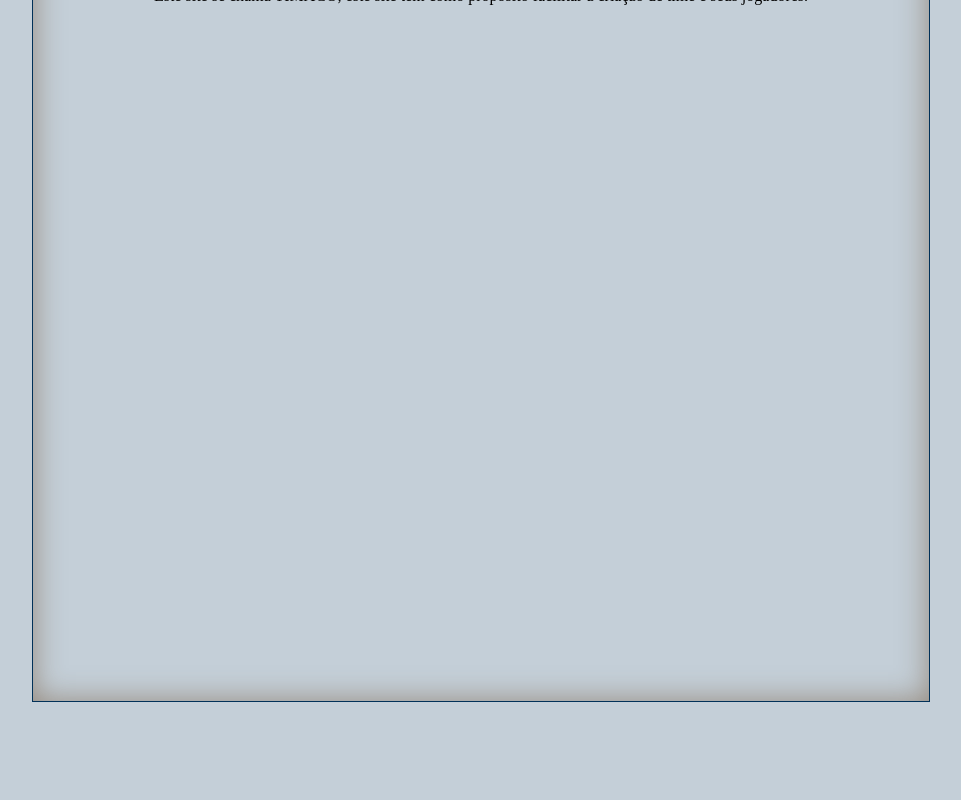
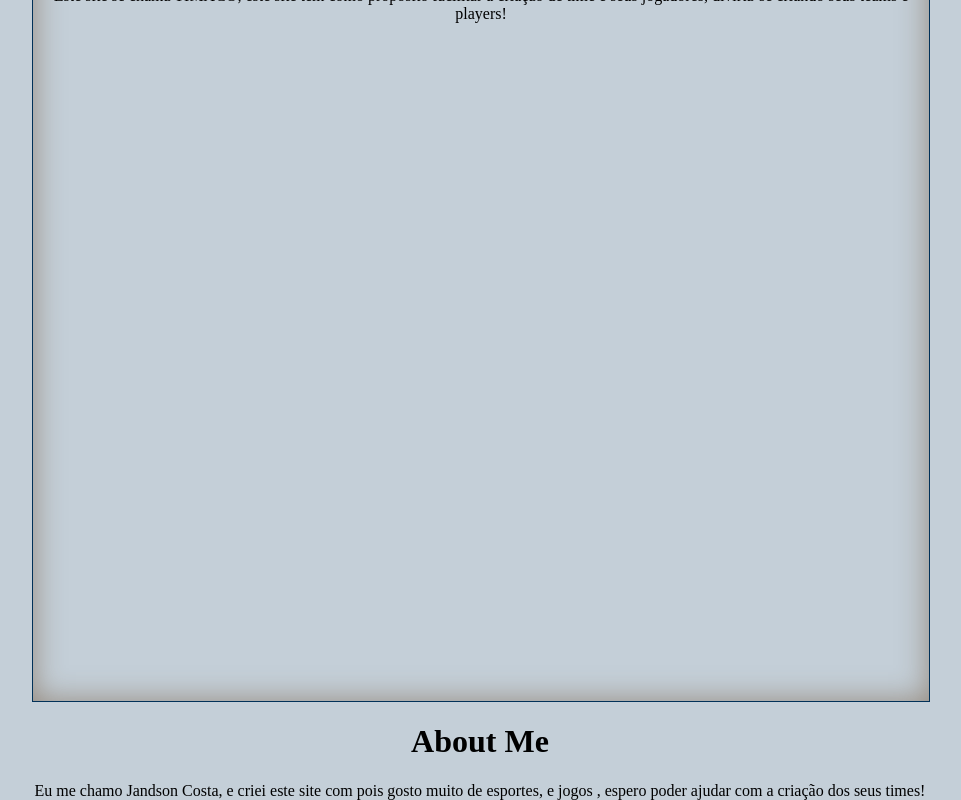
Before and after one commit to Jandsoncosta55/timaco-client, a React (Create React App) app: page / in a window 1280 px wide. Shown: the part 378-1178 px from the top of the page, without its empty margins (160-1121 px from the left). Before the commit the page ends 1080 px from the top, so only its background shows below. Built offline with nearby package versions, Linux system fonts and the light colour scheme; no server answers.

Commit message:
home page save

```diff
--- a/src/pages/HomePage/HomePage.jsx
+++ b/src/pages/HomePage/HomePage.jsx
@@ -15,7 +15,12 @@ function HomePage() {
           alt="home"
         />
         Este site se chama TIMACO, este site tem como proposito facilitar a
-        criação de time e seus jogadores.
+        criação de time e seus jogadores, divirta-se criando seus teams e players!
+      </div>
+      <div>
+<h1>About Me</h1>
+Eu me chamo Jandson Costa, e criei este site com pois gosto muito de esportes, e jogos
+, espero poder ajudar com a criação dos seus times!
       </div>
     </div>
   );
```
